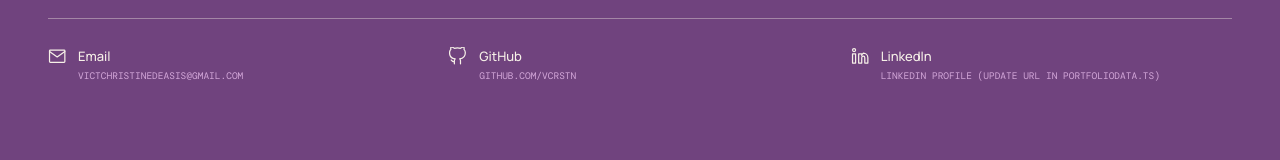
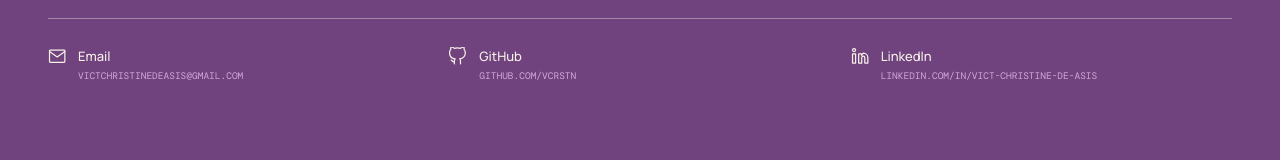
Before and after one commit to vcrstn/portfolio, a React (Vite) app: page / in a window 1280 px wide. Shown: the part 4026-4186 px from the top of the page. Built offline with nearby package versions, Linux system fonts and the light colour scheme; the HTML template or start-up script is replaced by a standard one; a web font is replaced by a local one.

Commit message:
feat: update LinkedIn profile url

```diff
--- a/src/data/portfolioData.ts
+++ b/src/data/portfolioData.ts
@@ -35,8 +35,8 @@ export const profile = {
   // Update these with your exact profile URLs when ready:
   githubUrl: "https://github.com/vcrstn",
   githubDisplay: "github.com/vcrstn",
-  linkedinUrl: "https://www.linkedin.com",
-  linkedinDisplay: "LinkedIn profile (update URL in portfolioData.ts)",
+  linkedinUrl: "https://www.linkedin.com/in/vict-christine-de-asis-a858b2427",
+  linkedinDisplay: "linkedin.com/in/vict-christine-de-asis",
 };
 
 export const statusItems: StatusItem[] = [
```
